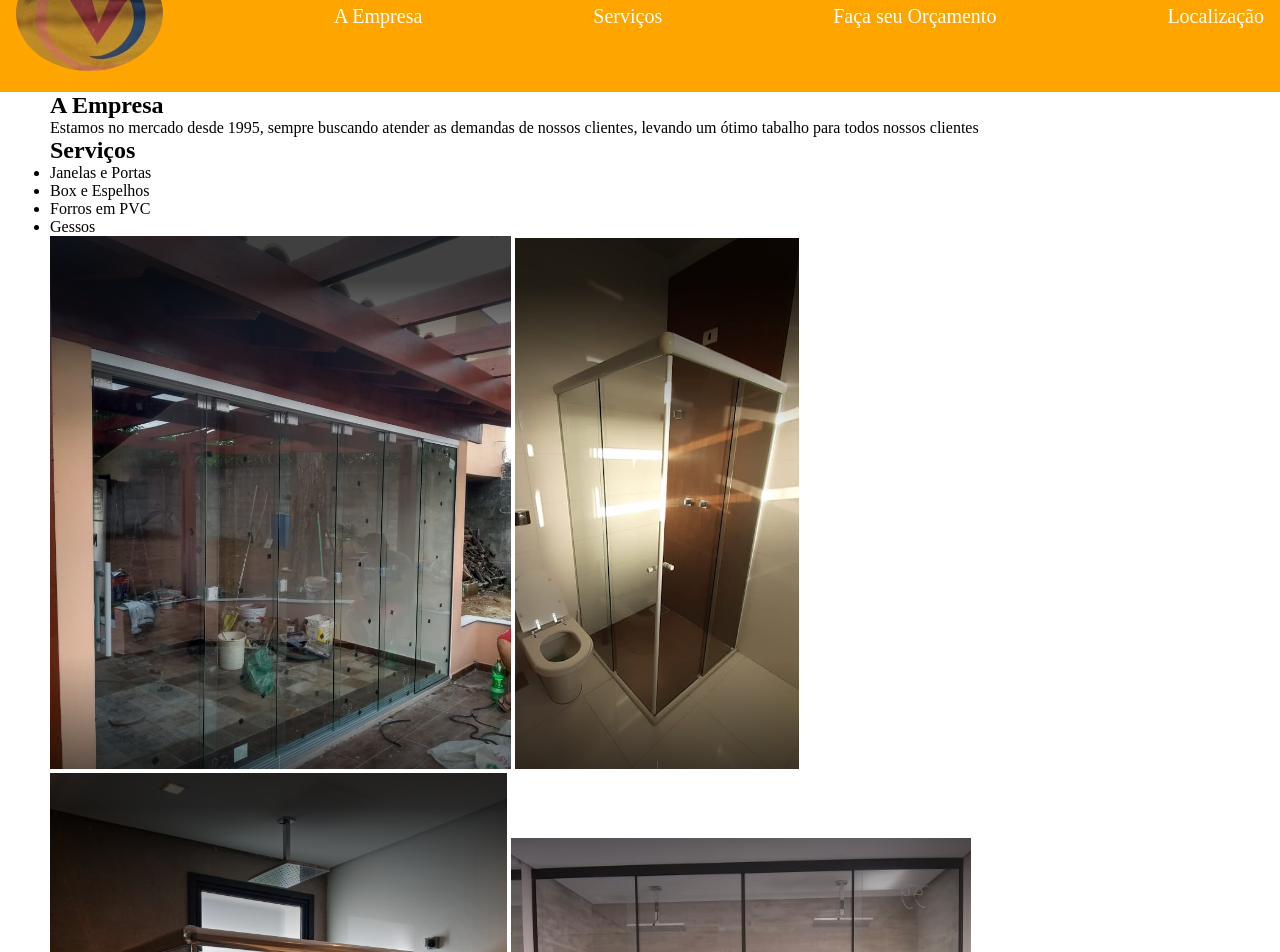
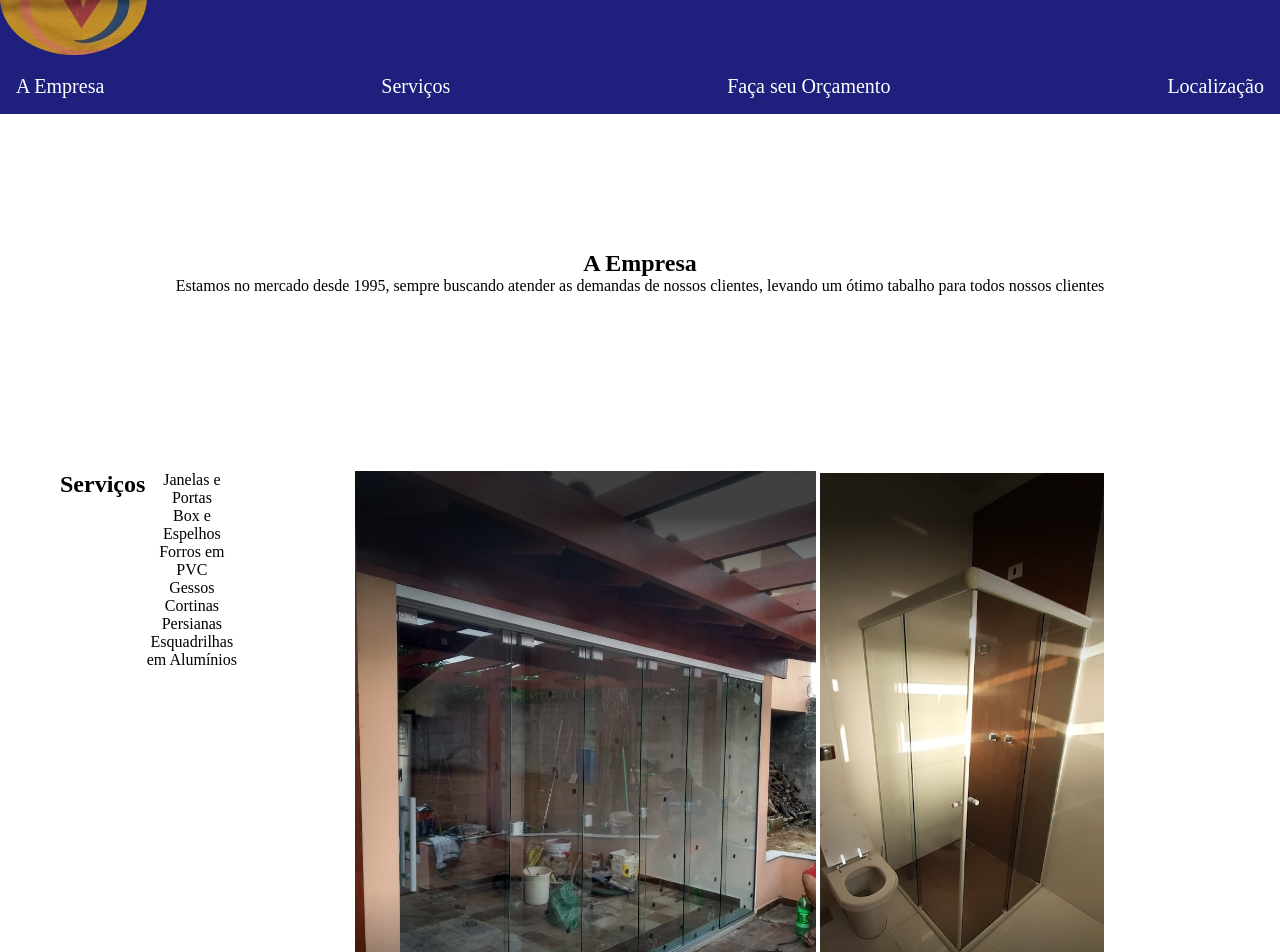
Before and after one commit to celsohenriquemelo/vidracaria, a plain HTML site: page index.html in a window 1280 px wide. Shown: the part 60-1012 px from the top of the page. Drawn offline with Linux system fonts and the light colour scheme.

Commit message:
Mudanças

```diff
--- a/index.html
+++ b/index.html
@@ -14,10 +14,13 @@
         <nav>
 
             <ul>
-                <div class="container">
+                <div class="logo">
                     <li>
                         <img src="./img/Logo.PNG" alt="Vidraçaria Melo">
                     </li>
+                </div>
+
+                <div class="menu">
                     <li>
                         <a href="">A Empresa</a>
                     </li>
@@ -37,40 +40,50 @@
     </header>
 
     <main>
-        <section>
+        <section class="empresa">
             <h1>A Empresa</h1>
             <p>Estamos no mercado desde 1995, sempre buscando atender as demandas de nossos clientes, levando um ótimo tabalho para todos nossos clientes</p>
         </section>
 
-        <section>
+
+        <section class="serviços">
             <h1>Serviços</h1>
             <ul>
+                <div class="itens">
                     <li>Janelas e Portas</li>
                     <li>Box e Espelhos</li>
                     <li>Forros em PVC</li>
                     <li>Gessos</li>
+                    <li>Cortinas Persianas</li>
+                    <li>Esquadrilhas em Alumínios</li>
+                </div>
             </ul>
+            <div class="imagens">
                 <img src="./img/serviço1.PNG" alt="">
                 <img src="./img/serviço2.PNG" alt="">
                 <img src="./img/serviço3.PNG" alt="">
                 <img src="./img/serviço4.PNG" alt="">
+            </div>
         </section>
 
-        <section>
+        <section class="orçamento">
             <h1>Faça seu Orçamento</h1>
             <p>Entre em contato pelo nosso Whatsapp e solicite seu orçamento</p>
         </section>
 
-        <section>
+        <section class="localização">
             <h1>Localização</h1>
-            <h3>Endereço</h3>
+            <h3> <img src="./img/endereço.png" alt="endereço">Endereço</h3>
             <p>Rua Dona Altamira, 121, Vila Mendes, Varginha</p>
-            <h3>Telefone</h3>
+            <h3> <img src="./img/telefone.png" alt="telefone">Telefone</h3>
             <p>(35) 99999-9999</p>
-            <h3>E-mail</h3>
+            <h3> <img src="./img/email.png" alt="E-mail">E-mail</h3>
             <p>vmelovarginha@vidraçariamelo.com.br</p>
-            <p>Mapa</p>
+            <div class="maps">
+            <iframe src="https://www.google.com/maps/embed?pb=!1m18!1m12!1m3!1d3710.9736555170603!2d-45.44377498255615!3d-21.547885399999995!2m3!1f0!2f0!3f0!3m2!1i1024!2i768!4f13.1!3m3!1m2!1s0x94ca927c962ec58b%3A0xee5104db7b973711!2sR.%20Don%C3%A1%20Altamira%2C%20121%20-%20Vila%20Mendes%2C%20Varginha%20-%20MG%2C%2037018-130!5e0!3m2!1spt-BR!2sbr!4v1653438406913!5m2!1spt-BR!2sbr" width="600" height="450" style="border:0;" allowfullscreen="" loading="lazy" referrerpolicy="no-referrer-when-downgrade"></iframe>
+            </div>
         </section>
+
     </main>
 
     <footer>
--- a/style.css
+++ b/style.css
@@ -1,15 +1,16 @@
 *{
     margin:0;
     padding: 0;
+    box-sizing: border-box;
 }
 header{
-    background-color: orange;
+    background-color: rgb(31, 31, 126);
     width: 100%;
 }
 main{
-    padding: 0px 50px;
+    padding: 10px;
 }
-.container{
+.menu{
     display: flex;
     justify-content: space-between;
     font-size: 20px;
@@ -18,11 +19,11 @@ main{
     align-items: center;
     padding: 16px;
 }
-.container a{
+.menu a{
     color: white;
     text-decoration: none;
 }
-.container img{
+.logo img{
     border-radius:50%;
 }
 footer ul{
@@ -30,7 +31,39 @@ footer ul{
     justify-content:space-between;
     list-style-type: none;
     padding: 25px;
-    background-color: orange;
+    background-color: rgb(31, 31, 126);
     font-size: 20px;
     color: white;
 }
+section.empresa {
+    width: 100%;
+    margin-top: 10%;
+    text-align: center;
+
+}
+section.serviços{
+    width: 100%;
+    margin-top: 10%;
+    padding: 50px;
+    color: black;
+    display: flex;
+    text-align: center;
+}
+.imagens{
+   text-align: center;
+   padding: 0px 50px;
+}
+.orçamento{
+    padding: 50px;
+}
+.localização{
+    padding: 50px;
+}
+.itens{
+    list-style-type: none;
+}
+.maps{
+    display: flex;
+    justify-content: right;
+
+}
```
Lines whose indentation alone changed are shown as unchanged.
